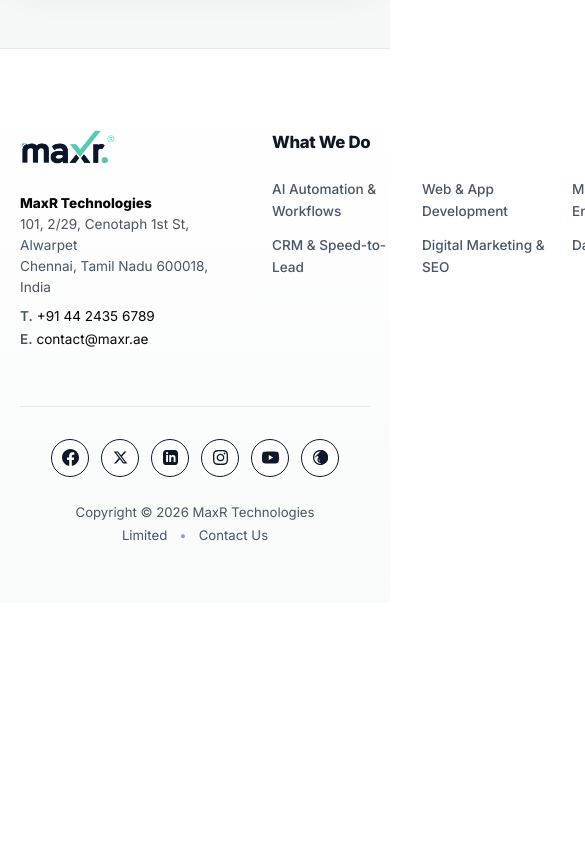
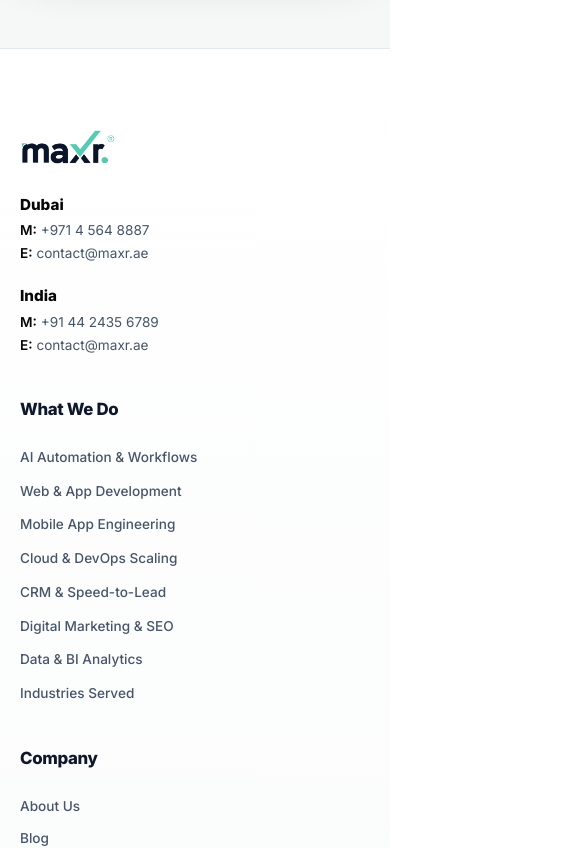
Before and after one commit to maxrindia/maxrae-website, a React (Vite) app: page /services in a window 390 px wide. Shown: the part 8840-9688 px from the top of the page, 585 px wide, since content can reach past the window. Before the commit the page ends 9443 px from the top, so only its background shows below. Built offline with nearby package versions, Linux system fonts and the light colour scheme.

Commit message:
style: center and enlarge OUR SERVICES heading, remove tags & explore button, update footer to 2x4 columns and Dubai/India mobile & email

```diff
--- a/src/components/Footer.jsx
+++ b/src/components/Footer.jsx
@@ -2,13 +2,18 @@ import React from 'react';
 import { Link } from 'react-router-dom';
 
 export default function Footer() {
-  const office = {
-    name: 'MaxR Technologies',
-    building: '101, 2/29, Cenotaph 1st St, Alwarpet',
-    city: 'Chennai, Tamil Nadu 600018, India',
+  const offices = [
+    {
+      country: 'Dubai',
+      phone: '+971 4 564 8887',
+      email: 'contact@maxr.ae'
+    },
+    {
+      country: 'India',
       phone: '+91 44 2435 6789',
       email: 'contact@maxr.ae'
-  };
+    }
+  ];
 
   // ── Circular Outline Social Channels ──
   const socialChannels = [
@@ -92,19 +97,19 @@ export default function Footer() {
     >
       <div className="container">
 
-        {/* ── EDITORIAL DIRECTORY (Office + What We Do [4 Cols x 2 Rows] + Company) ── */}
+        {/* ── EDITORIAL DIRECTORY (Locations + What We Do [2 Cols x 4 Rows] + Company) ── */}
         <div
           className="footer-edirect-layout"
           style={{
             display: 'grid',
-            gridTemplateColumns: 'minmax(220px, 1fr) minmax(500px, 3.2fr) minmax(130px, 0.8fr)',
+            gridTemplateColumns: 'minmax(220px, 1.2fr) minmax(420px, 2.5fr) minmax(130px, 0.8fr)',
             gap: 'clamp(2rem, 3.5vw, 3.5rem)',
             alignItems: 'start',
             marginBottom: '3.5rem'
           }}
         >
 
-          {/* Column 1: Brand Logo & Office Address */}
+          {/* Column 1: Brand Logo & Locations (Dubai & India) */}
           <div style={{ display: 'flex', flexDirection: 'column' }}>
             <Link
               to="/"
@@ -118,43 +123,41 @@ export default function Footer() {
               />
             </Link>
 
-            {/* Address details */}
-            <div style={{ fontSize: '0.85rem', color: '#475569', lineHeight: 1.55 }}>
-              <p style={{ margin: 0, fontWeight: 750, color: '#080607' }}>
-                {office.name}
+            {/* Dubai & India Details (Mobile Number & Email Only) */}
+            <div style={{ display: 'flex', flexDirection: 'column', gap: '1.25rem' }}>
+              {offices.map((loc, idx) => (
+                <div key={idx} style={{ fontSize: '0.85rem', color: '#475569', lineHeight: 1.55 }}>
+                  <p style={{ margin: '0 0 4px 0', fontWeight: 800, color: '#080607', fontSize: '0.95rem' }}>
+                    {loc.country}
+                  </p>
+                  <p style={{ margin: '0 0 2px 0' }}>
+                    <span style={{ fontWeight: 600, color: '#080607' }}>M:</span>{' '}
+                    <a
+                      href={`tel:${loc.phone.replace(/\s+/g, '')}`}
+                      style={{ color: '#475569', textDecoration: 'none', transition: 'color 0.2s ease' }}
+                      onMouseEnter={(e) => e.currentTarget.style.color = '#00bba7'}
+                      onMouseLeave={(e) => e.currentTarget.style.color = '#475569'}
+                    >
+                      {loc.phone}
+                    </a>
                   </p>
                   <p style={{ margin: 0 }}>
-                {office.building}
-              </p>
-              <p style={{ margin: 0 }}>
-                {office.city}
-              </p>
-              <p style={{ margin: '8px 0 0 0' }}>
-                <span style={{ fontWeight: 600 }}>T.</span>{' '}
+                    <span style={{ fontWeight: 600, color: '#080607' }}>E:</span>{' '}
                     <a
-                  href={`tel:${office.phone.replace(/\s+/g, '')}`}
-                  style={{ color: '#080607', textDecoration: 'none', transition: 'color 0.2s ease' }}
+                      href={`mailto:${loc.email}`}
+                      style={{ color: '#475569', textDecoration: 'none', transition: 'color 0.2s ease' }}
                       onMouseEnter={(e) => e.currentTarget.style.color = '#00bba7'}
-                  onMouseLeave={(e) => e.currentTarget.style.color = '#080607'}
+                      onMouseLeave={(e) => e.currentTarget.style.color = '#475569'}
                     >
-                  {office.phone}
-                </a>
-              </p>
-              <p style={{ margin: '2px 0 0 0' }}>
-                <span style={{ fontWeight: 600 }}>E.</span>{' '}
-                <a
-                  href={`mailto:${office.email}`}
-                  style={{ color: '#080607', textDecoration: 'none', transition: 'color 0.2s ease' }}
-                  onMouseEnter={(e) => e.currentTarget.style.color = '#00bba7'}
-                  onMouseLeave={(e) => e.currentTarget.style.color = '#080607'}
-                >
-                  {office.email}
+                      {loc.email}
                     </a>
                   </p>
                 </div>
+              ))}
+            </div>
           </div>
 
-          {/* Column 2: WHAT WE DO (Split into 4 Columns, 2 Rows) */}
+          {/* Column 2: WHAT WE DO (2 Columns, 4 Rows) */}
           <div style={{ display: 'flex', flexDirection: 'column' }}>
             <h3 style={{
               fontSize: '1.05rem',
@@ -166,13 +169,13 @@ export default function Footer() {
               What We Do
             </h3>
 
-            {/* 4 Columns x 2 Rows Grid Layout */}
+            {/* 2 Columns x 4 Rows Grid Layout */}
             <div
               className="footer-whatwedo-grid"
               style={{
                 display: 'grid',
-                gridTemplateColumns: 'repeat(4, minmax(130px, 1fr))',
-                gap: '12px 20px'
+                gridTemplateColumns: 'repeat(2, minmax(180px, 1fr))',
+                gap: '12px 28px'
               }}
             >
               {whatWeDoServices.map((srv, sIdx) => (
@@ -201,6 +204,7 @@ export default function Footer() {
               ))}
             </div>
           </div>
+
 
           {/* Column 3: COMPANY */}
           <div style={{ display: 'flex', flexDirection: 'column' }}>
--- a/src/index.css
+++ b/src/index.css
@@ -2836,3 +2836,19 @@ ul, ol {
 }
 .duration-300 { transition-duration: 300ms; }
 .duration-500 { transition-duration: 500ms; }
+
+/* ── Footer Editorial Directory Responsive Rules ── */
+@media (max-width: 991px) {
+  .footer-edirect-layout {
+    grid-template-columns: 1fr 1fr !important;
+  }
+}
+@media (max-width: 640px) {
+  .footer-edirect-layout {
+    grid-template-columns: 1fr !important;
+    gap: 2.5rem !important;
+  }
+  .footer-whatwedo-grid {
+    grid-template-columns: 1fr !important;
+  }
+}
--- a/src/pages/HomePage.jsx
+++ b/src/pages/HomePage.jsx
@@ -75,15 +75,13 @@ export default function HomePage() {
   // ── Client Stories Video Playback State ──
   const [playingVideo, setPlayingVideo] = useState(null); // null | 'ardhra' | 'parvathi'
 
-  // ── 1. EXACT 10 SERVICES (With Notched Card Metadata) ──
+  // ── 1. EXACT 10 SERVICES ──
   const services = [
     {
       title: "Web Development",
       category: "WEB DEVELOPMENT",
       desc: "High-performance websites and web applications designed around your business goals.",
       image: "https://images.unsplash.com/photo-1498050108023-c5249f4df085?auto=format&fit=crop&w=1200&q=80",
-      badge: "WEB & CLOUD",
-      tags: ["React & Next.js", "Full-Stack", "High Speed"],
       link: "/services"
     },
     {
@@ -91,8 +89,6 @@ export default function HomePage() {
       category: "APP DEVELOPMENT",
       desc: "Native and cross-platform mobile applications that engage users and scale with your business.",
       image: "https://images.unsplash.com/photo-1512941937669-90a1b58e7e9c?auto=format&fit=crop&w=1200&q=80",
-      badge: "MOBILE",
-      tags: ["iOS & Android", "React Native", "Flutter"],
       link: "/services"
     },
     {
@@ -100,8 +96,6 @@ export default function HomePage() {
       category: "SOFTWARE DEVELOPMENT",
       desc: "Custom business software, SaaS architectures and enterprise platforms built to automate workflows.",
       image: "https://images.unsplash.com/photo-1551288049-bebda4e38f71?auto=format&fit=crop&w=1200&q=80",
-      badge: "ENTERPRISE",
-      tags: ["SaaS Architecture", "Custom CRM", "APIs"],
       link: "/services"
     },
     {
@@ -109,8 +103,6 @@ export default function HomePage() {
       category: "DIGITAL MARKETING",
       desc: "Data-driven SEO, PPC campaigns and organic acquisition strategies that convert visitors into revenue.",
       image: "https://images.unsplash.com/photo-1460925895917-afdab827c52f?auto=format&fit=crop&w=1200&q=80",
-      badge: "GROWTH",
-      tags: ["SEO & SEM", "Lead Gen", "Performance"],
       link: "/services"
     },
     {
@@ -118,8 +110,6 @@ export default function HomePage() {
       category: "SOCIAL MEDIA",
       desc: "Strategic content creation, community engagement and brand positioning across high-intent channels.",
       image: "https://images.unsplash.com/photo-1611162617213-7d7a39e9b1d7?auto=format&fit=crop&w=1200&q=80",
-      badge: "BRANDING",
-      tags: ["Content Creation", "Community", "Campaigns"],
       link: "/services"
     },
     {
@@ -127,8 +117,6 @@ export default function HomePage() {
       category: "AI & AUTOMATION",
       desc: "Autonomous workflow bots, AI voice agents and smart integrations that cut manual overhead by 70%.",
       image: "https://images.unsplash.com/photo-1518770660439-4636190af475?auto=format&fit=crop&w=1200&q=80",
-      badge: "AI SYSTEMS",
-      tags: ["Voice AI", "Workflow Bots", "OpenAI & Claude"],
       link: "/services"
     },
     {
@@ -136,8 +124,6 @@ export default function HomePage() {
       category: "CRM & LEADS",
       desc: "End-to-end sales pipelines, automated lead routing and proactive client engagement engines.",
       image: "https://images.unsplash.com/photo-1552664730-d307ca884978?auto=format&fit=crop&w=1200&q=80",
-      badge: "SALES TECH",
-      tags: ["HubSpot & Zoho", "Lead Routing", "Pipelines"],
       link: "/services"
     },
     {
@@ -145,8 +131,6 @@ export default function HomePage() {
       category: "UI/UX & BRANDING",
       desc: "Digital experiences and brand identities that create clarity, customer delight and consistency.",
       image: "https://images.unsplash.com/photo-1507238691740-187a5b1d37b8?auto=format&fit=crop&w=1200&q=80",
-      badge: "EXPERIENCE",
-      tags: ["Figma Systems", "UX Research", "Brand Identity"],
       link: "/services"
     },
     {
@@ -154,8 +138,6 @@ export default function HomePage() {
       category: "CLOUD ARCHITECTURE",
       desc: "Reliable cloud infrastructure, secure database scaling and 24/7 high-availability microservices.",
       image: "https://images.unsplash.com/photo-1451187580459-43490279c0fa?auto=format&fit=crop&w=1200&q=80",
-      badge: "DEVOPS",
-      tags: ["AWS & Azure", "Microservices", "Security"],
       link: "/services"
     },
     {
@@ -163,8 +145,6 @@ export default function HomePage() {
       category: "DATA & BI",
       desc: "Executive dashboards, real-time KPI telemetry and predictive business intelligence reporting.",
       image: "https://images.unsplash.com/photo-1551288049-bebda4e38f71?auto=format&fit=crop&w=1200&q=80",
-      badge: "ANALYTICS",
-      tags: ["PowerBI", "Telemetry", "Predictive Models"],
       link: "/services"
     }
   ];
@@ -561,37 +541,45 @@ export default function HomePage() {
         }}
       >
         <div className="container">
-          {/* Header Strip with Eyebrow, Title and Subtitle */}
-          <div style={{ display: 'flex', flexWrap: 'wrap', justifyContent: 'space-between', alignItems: 'flex-end', gap: '1.5rem', marginBottom: '3.5rem' }}>
-            <div style={{ maxWidth: '640px' }}>
-              <div style={{ display: 'flex', alignItems: 'center', gap: '8px', marginBottom: '0.65rem' }}>
-                <span style={{ width: '16px', height: '2px', background: '#00bba7' }} />
-                <span style={{ fontSize: '0.8rem', fontWeight: 800, letterSpacing: '0.1em', textTransform: 'uppercase', color: '#008779' }}>
-                  OUR SERVICES
-                </span>
-              </div>
-
-              <h2
-                style={{
-                  fontSize: 'clamp(2.1rem, 3.6vw, 2.9rem)',
-                  fontWeight: 800,
-                  letterSpacing: '-0.03em',
-                  lineHeight: 1.15,
-                  color: '#080607',
-                  margin: 0,
-                  fontFamily: "'Space Grotesk', -apple-system, sans-serif"
-                }}
-              >
-                End-to-End Technology for Modern Businesses.
-              </h2>
+          {/* Centered Header with Big OUR SERVICES and Sub-content */}
+          <div style={{ textAlign: 'center', maxWidth: '840px', margin: '0 auto 3.75rem auto' }}>
+            <div style={{ display: 'inline-flex', alignItems: 'center', justifyContent: 'center', gap: '8px', marginBottom: '0.85rem' }}>
+              <span style={{ width: '16px', height: '2px', background: '#00bba7' }} />
+              <span style={{ fontSize: '0.85rem', fontWeight: 800, letterSpacing: '0.14em', textTransform: 'uppercase', color: '#008779' }}>
+                WHAT WE DO
+              </span>
+              <span style={{ width: '16px', height: '2px', background: '#00bba7' }} />
             </div>
 
-            <p style={{ fontSize: '0.95rem', color: '#3F5565', lineHeight: 1.6, margin: 0, maxWidth: '380px' }}>
-              From strategy and digital solutions to automation, we help businesses grow, operate efficiently and stay ahead.
+            <h2
+              style={{
+                fontSize: 'clamp(2.6rem, 4.6vw, 3.8rem)',
+                fontWeight: 900,
+                letterSpacing: '-0.035em',
+                lineHeight: 1.1,
+                color: '#080607',
+                margin: '0 0 1rem 0',
+                fontFamily: "'Space Grotesk', -apple-system, sans-serif"
+              }}
+            >
+              OUR SERVICES
+            </h2>
+
+            <p
+              style={{
+                fontSize: 'clamp(1.15rem, 1.8vw, 1.45rem)',
+                fontWeight: 600,
+                color: '#3F5565',
+                lineHeight: 1.4,
+                margin: '0 auto',
+                maxWidth: '680px'
+              }}
+            >
+              End-to-End Technology for Modern Businesses.
             </p>
           </div>
 
-          {/* Notched Project Cards Responsive Grid */}
+          {/* Notched Project Cards Responsive Grid (Clean without tags or badges) */}
           <div className="grid grid-cols-1 sm:grid-cols-2 lg:grid-cols-3 gap-8">
             {services.map((item) => (
               <NotchedProjectCard
@@ -600,48 +588,12 @@ export default function HomePage() {
                 title={item.title}
                 description={item.desc}
                 image={item.image}
-                badge={item.badge}
-                tags={item.tags}
                 surface="#FFFFFF"
                 accent="#00bba7"
                 accentForeground="#080607"
                 monochrome={false}
               />
             ))}
-          </div>
-
-          {/* Bottom Action CTA */}
-          <div style={{ textAlign: 'center', marginTop: '3.5rem' }}>
-            <Link
-              to="/services"
-              style={{
-                display: 'inline-flex',
-                alignItems: 'center',
-                gap: '8px',
-                padding: '0.85rem 2rem',
-                borderRadius: '8px',
-                background: '#080607',
-                color: '#FFFFFF',
-                fontWeight: 700,
-                fontSize: '0.95rem',
-                textDecoration: 'none',
-                transition: 'all 0.25s ease',
-                boxShadow: '0 4px 14px rgba(8, 6, 7, 0.15)'
-              }}
-              onMouseEnter={(e) => {
-                e.currentTarget.style.background = '#00bba7';
-                e.currentTarget.style.color = '#080607';
-                e.currentTarget.style.transform = 'translateY(-2px)';
-              }}
-              onMouseLeave={(e) => {
-                e.currentTarget.style.background = '#080607';
-                e.currentTarget.style.color = '#FFFFFF';
-                e.currentTarget.style.transform = 'translateY(0)';
-              }}
-            >
-              <span>Explore All Detailed Capabilities</span>
-              <ArrowRight size={16} />
-            </Link>
           </div>
         </div>
       </section>
```
Lines whose indentation alone changed are shown as unchanged.
